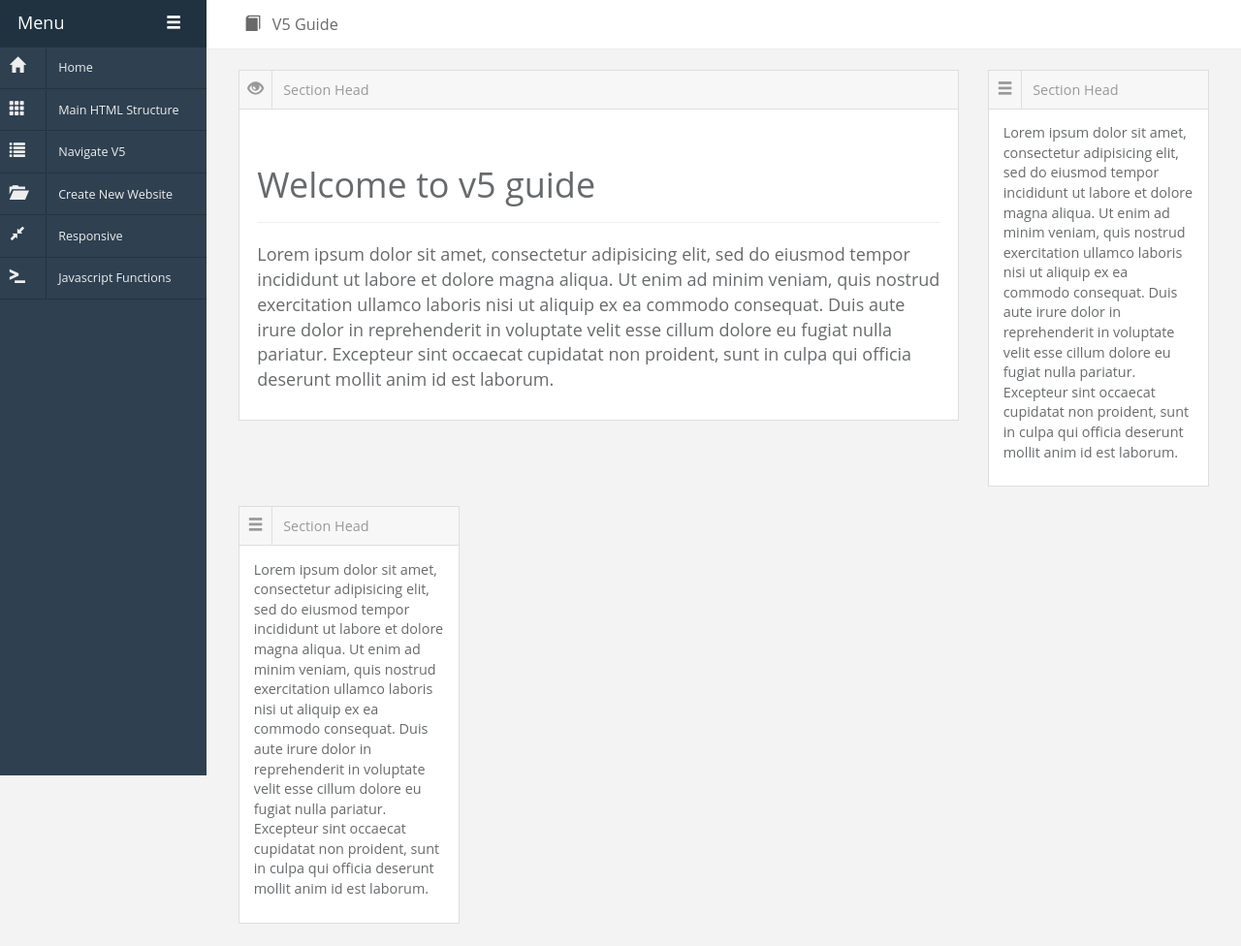
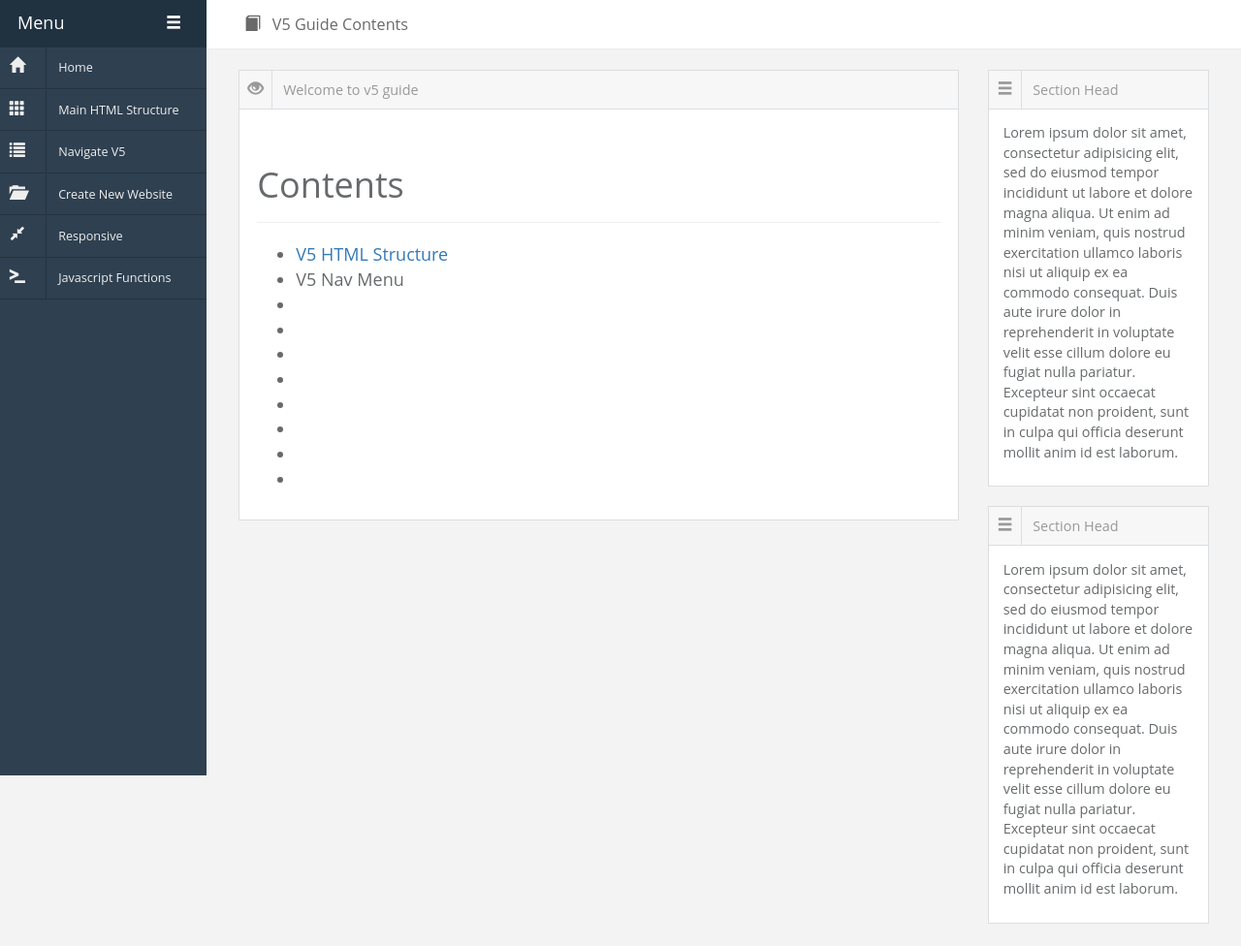
Before and after one commit to savagesnake/angular_spa, a website: page index.html in a window 1280 px wide. Shown: the whole page at 97% size. Drawn offline with nearby package versions, Linux system fonts and the light colour scheme.

Commit message:
update some content

```diff
--- a/index.html
+++ b/index.html
@@ -5,6 +5,8 @@
     <!-- <base href="/index.html" > -->
     <meta http-equiv="X-UA-Compatible" content="IE=edge">
     <meta name="viewport" content="width=device-width, initial-scale=1">
+    <meta HTTP-EQUIV="CACHE-CONTROL" CONTENT="NO-CACHE">
+
 
     <!-- The above 3 meta tags *must* come first in the head; any other head content must come *after* these tags -->
     <title>v5 instructions</title>
--- a/js/app/mainApp.js
+++ b/js/app/mainApp.js
@@ -6,11 +6,12 @@ var myApp = angular.module('mainApp',['ui.router']);
 
 myApp.config(['$stateProvider','$urlRouterProvider', function($stateProvider,$urlRouterProvider){
 
-$urlRouterProvider.otherwise('/home');
+$urlRouterProvider.otherwise('/');
+
 
 $stateProvider
 .state('home',{
-  url:'/home',
+  url:'/',
   templateUrl:'/pages/home.html',
   controller:'homeCtr'
 })
@@ -38,12 +39,15 @@ $stateProvider
   templateUrl: "pages/javascript.html",
   controller:'javascriptCtr'
 });
+
+
   // end config
 }]);
 
  myApp.controller('homeCtr', function($scope){
-   $scope.heading = "V5 Guide";
-   $scope.pageHeading = 'Welcome to v5 guide';
+   $scope.heading = "V5 Guide Contents";
+   $scope.pageDescription = "Welcome to v5 guide"
+   $scope.pageHeading = 'Contents';
  });
  myApp.controller('createnewCtr', function($scope){
    $scope.heading = "Create a new website";
--- a/pages/home.html
+++ b/pages/home.html
@@ -10,10 +10,25 @@
   <div class="row">
     <div class="col-sm-9">
       <div class="box">
-        <div class="box-header"> <span class="glyphicon glyphicon-eye-open"></span><h2>Section Head</h2></div>
+        <div class="box-header"> <span class="glyphicon glyphicon-eye-open"></span><h2>{{pageDescription}}</h2></div>
         <div class="box-content">
             <div class="page-header"><h1>{{pageHeading}}</h1></div>
-          <p>Lorem ipsum dolor sit amet, consectetur adipisicing elit, sed do eiusmod tempor incididunt ut labore et dolore magna aliqua. Ut enim ad minim veniam, quis nostrud exercitation ullamco laboris nisi ut aliquip ex ea commodo consequat. Duis aute irure dolor in reprehenderit in voluptate velit esse cillum dolore eu fugiat nulla pariatur. Excepteur sint occaecat cupidatat non proident, sunt in culpa qui officia deserunt mollit anim id est laborum.</p></div>
+          <section>
+            <ul>
+              <li><a ui-sref="navigatingv5">V5 HTML Structure</a></li>
+              <li>V5 Nav Menu</li>
+              <li></li>
+              <li></li>
+              <li></li>
+              <li></li>
+              <li></li>
+              <li></li>
+              <li></li>
+              <li></li>
+            </ul>
+          </section>
+
+          </div>
       </div>
     </div>
     <div class="col-sm-3">
```
